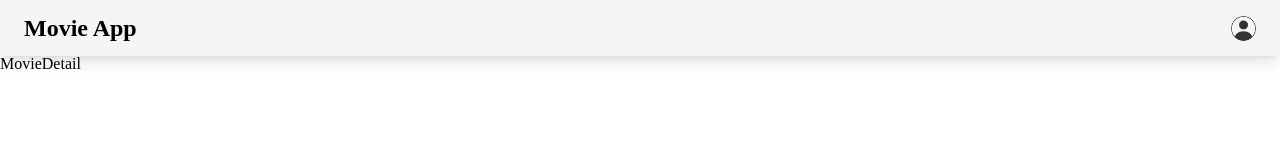
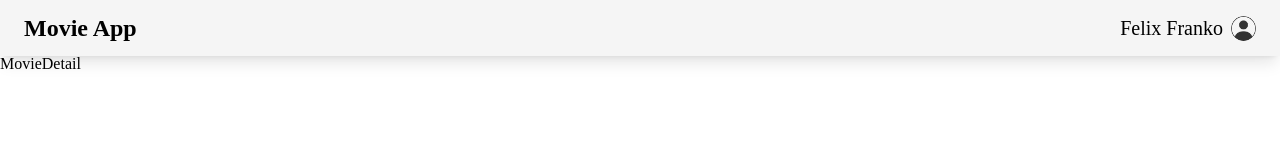
Before and after one commit to Bskasan/React_Practises, a React (Create React App) app in the folder rc17_movie-app/: page /details/1 in a window 1280 px wide. Shown: the top 160 px of the page. Built offline with nearby package versions, Linux system fonts and the light colour scheme; the HTML template or start-up script is replaced by a standard one; what tw-elements would draw is missing.

Commit message:
started again movie app

```diff
--- a/rc17_movie-app/src/components/Navbar.jsx
+++ b/rc17_movie-app/src/components/Navbar.jsx
@@ -2,6 +2,7 @@ import { Link } from "react-router-dom";
 import avatar from "../assets/icons/avatar.png";
 
 const Navbar = () => {
+  const currentUser = { displayName: "felix franko" };
   return (
     <div>
       <nav
@@ -16,6 +17,9 @@ const Navbar = () => {
           {/* Collapsible wrapper */}
           {/* Right elements */}
           <div className="relative flex items-center">
+            {currentUser && (
+              <h5 className="text-xl capitalize mr-2">{currentUser.displayName}</h5>
+            )}
             <div className="relative" data-te-dropdown-ref="">
               <span
                 className="hidden-arrow flex items-center whitespace-nowrap transition duration-150 ease-in-out motion-reduce:transition-none"
@@ -25,7 +29,7 @@ const Navbar = () => {
                 aria-expanded="false"
               >
                 <img
-                  src={avatar}
+                  src={currentUser.photoURL || avatar}
                   className="rounded-full"
                   style={{ height: 25, width: 25 }}
                   alt=""
```
